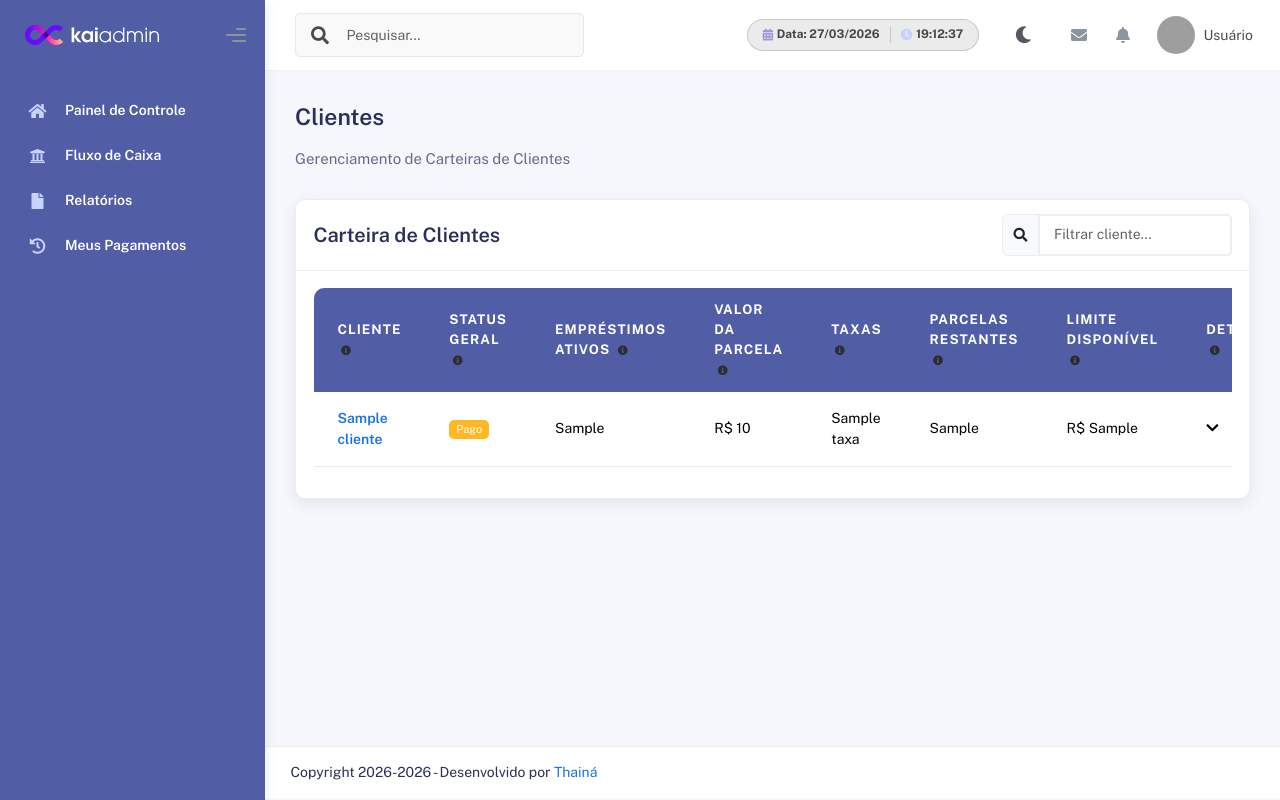
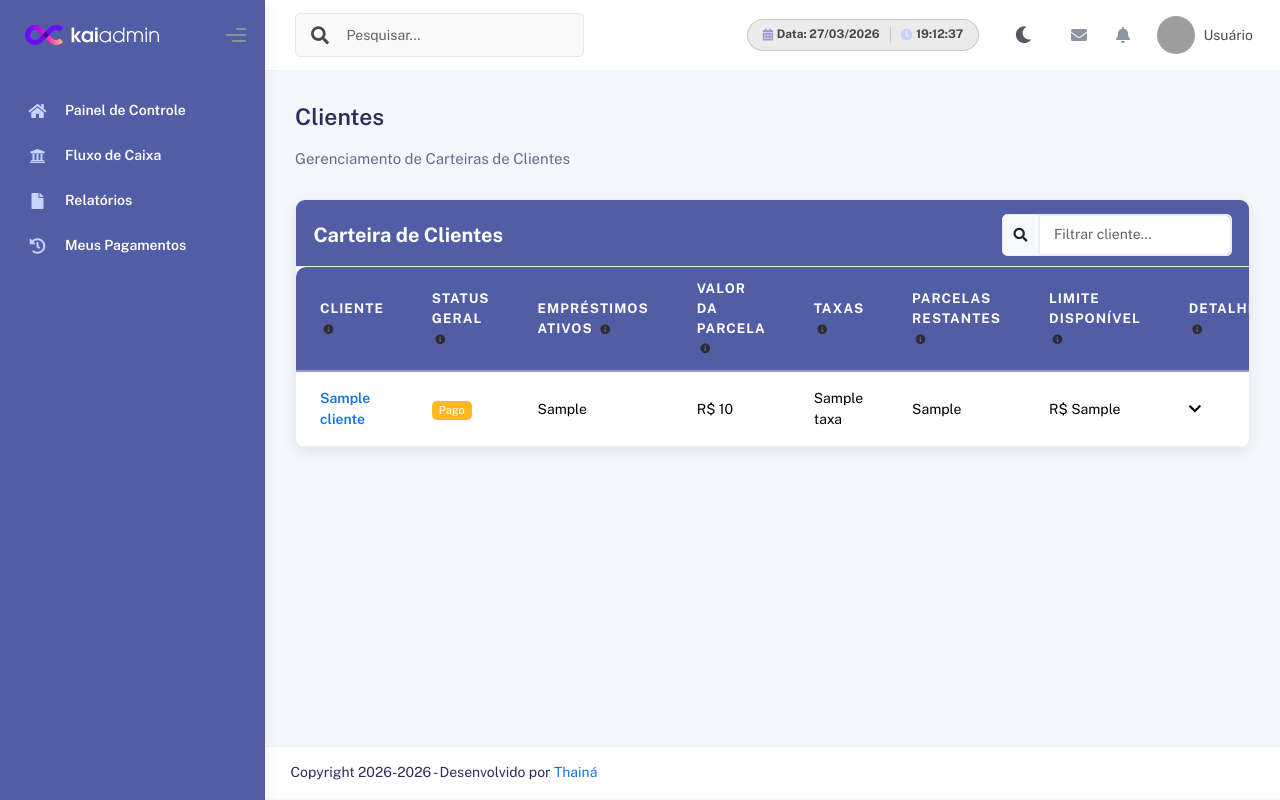
Before and after one commit to ThainaCosta2/Sistema-de-Gestao-de-Emprestimos, a Python web app: template sistema/templates/clientes/clientes.html in a window 1280 px wide. Run offline with Jinja, Linux system fonts and the light colour scheme; the template is opened without the code that fills it: most values are stand-ins (such as "Sample title", 1, 10 or a date in 2020); grey boxes are pictures that could not be loaded.

Commit message:
Add files via upload

```diff
--- a/sistema/templates/clientes/clientes.html
+++ b/sistema/templates/clientes/clientes.html
@@ -72,21 +72,21 @@
     <div class="row">
         <div class="col-md-12">
             <div class="card card-round">
-                <div class="card-header">
-                    <div class="d-flex align-items-center justify-content-between">
+                <div class="card-header card-header-clientes pb-2">
+                    <div class="d-flex align-items-center justify-content-between" style="margin-bottom: 0 !important;">
                         <div class="card-title">Carteira de Clientes</div>
                         <!-- Filtro Simples -->
-                        <div class="input-group w-25">
+                        <div class="input-group w-25 mb-0">
                             <span class="input-group-text"><i class="fa fa-search"></i></span>
                             <input type="text" class="form-control" id="filtro-clientes"
                                 placeholder="Filtrar cliente...">
                         </div>
                     </div>
                 </div>
-                <div class="card-body">
-                    <div class="table-responsive">
-                        <table class="table table-hover">
-                            <thead class="thead-dark">
+                <div class="card-body card-body-no-horizontal-padding p-0">
+                    <div class="table-responsive" style="padding: 0 !important; margin: 0 !important;">
+                        <table class="table table-hover table-striped-custom mt-0 mb-0 border-0">
+                            <thead class="thead-custom-clientes">
                                 <tr>
                                     <th data-toggle="tooltip" data-placement="top"
                                         title="Nome completo do cliente cadastrado.">
@@ -145,18 +145,22 @@
                                     <td><i class="fas fa-chevron-down"></i></td>
                                 </tr>
                                 <!-- Linha de Detalhes (Escondida) -->
-                                <tr id="detalhe-{{ cliente.id }}" class="collapse bg-light">
+                                <tr id="detalhe-{{ cliente.id }}" class="collapse detail-row">
                                     <td colspan="8">
-                                        <div class="p-3">
-                                            <h6 class="fw-bold mb-3">Detalhamento Financeiro - {{ cliente.nome }}</h6>
+                                        <div class="p-4">
+                                            <div class="d-flex align-items-center mb-3 pb-2 border-bottom border-detalhe-titulo">
+                                                <i class="fas fa-info-circle text-primary me-2" style="font-size: 1.1rem;"></i>
+                                                <h6 class="fw-bold mb-0 text-primary">Detalhamento Financeiro - {{ cliente.nome }}</h6>
+                                            </div>
                                             {% if cliente.detalhes %}
-                                            <table class="table table-sm table-bordered bg-white">
-                                                <thead class="table-light">
+                                            <div class="table-responsive shadow-sm" style="border-radius: 8px; overflow: hidden;">
+                                                <table class="table table-sm table-bordered table-detalhe-interna mb-0">
+                                                    <thead class="thead-detalhes-interna">
                                                     <tr>
-                                                        <th>Tipo de Empréstimo</th>
-                                                        <th>Valor do Empréstimo</th>
-                                                        <th>Status</th>
-                                                        <th>Vencimento</th>
+                                                        <th class="ps-3 py-2 border-0">Tipo de Empréstimo</th>
+                                                        <th class="border-0">Valor do Empréstimo</th>
+                                                        <th class="text-center border-0">Status</th>
+                                                        <th class="text-center border-0">Vencimento</th>
                                                     </tr>
                                                 </thead>
                                                 <tbody>
@@ -164,21 +168,21 @@
                                                     <tr>
                                                         <td>{{ detalhe.tipo }}</td>
                                                         <td>R$ {{ detalhe.valor }}</td>
-                                                        <td>
+                                                        <td class="text-center">
                                                             {% if detalhe.status == 'Atrasado' %}
-                                                            <span class="text-danger fw-bold">Atrasado</span>
+                                                            <span class="badge badge-sober-danger">Atrasado</span>
                                                             {% elif detalhe.status == 'Pago' %}
-                                                            <span class="text-success fw-bold">Pago</span>
+                                                            <span class="badge badge-sober-success">Pago</span>
                                                             {% else %}
-                                                            <span class="text-warning fw-bold">{{ detalhe.status
-                                                                }}</span>
+                                                            <span class="badge badge-sober-warning">{{ detalhe.status }}</span>
                                                             {% endif %}
                                                         </td>
-                                                        <td>{{ detalhe.vencimento }}</td>
+                                                        <td class="text-center">{{ detalhe.vencimento }}</td>
                                                     </tr>
                                                     {% endfor %}
                                                 </tbody>
                                             </table>
+                                            </div>
                                             {% else %}
                                             <p class="text-muted mb-0">Este cliente não possui empréstimos ativos no
                                                 momento.</p>
```
